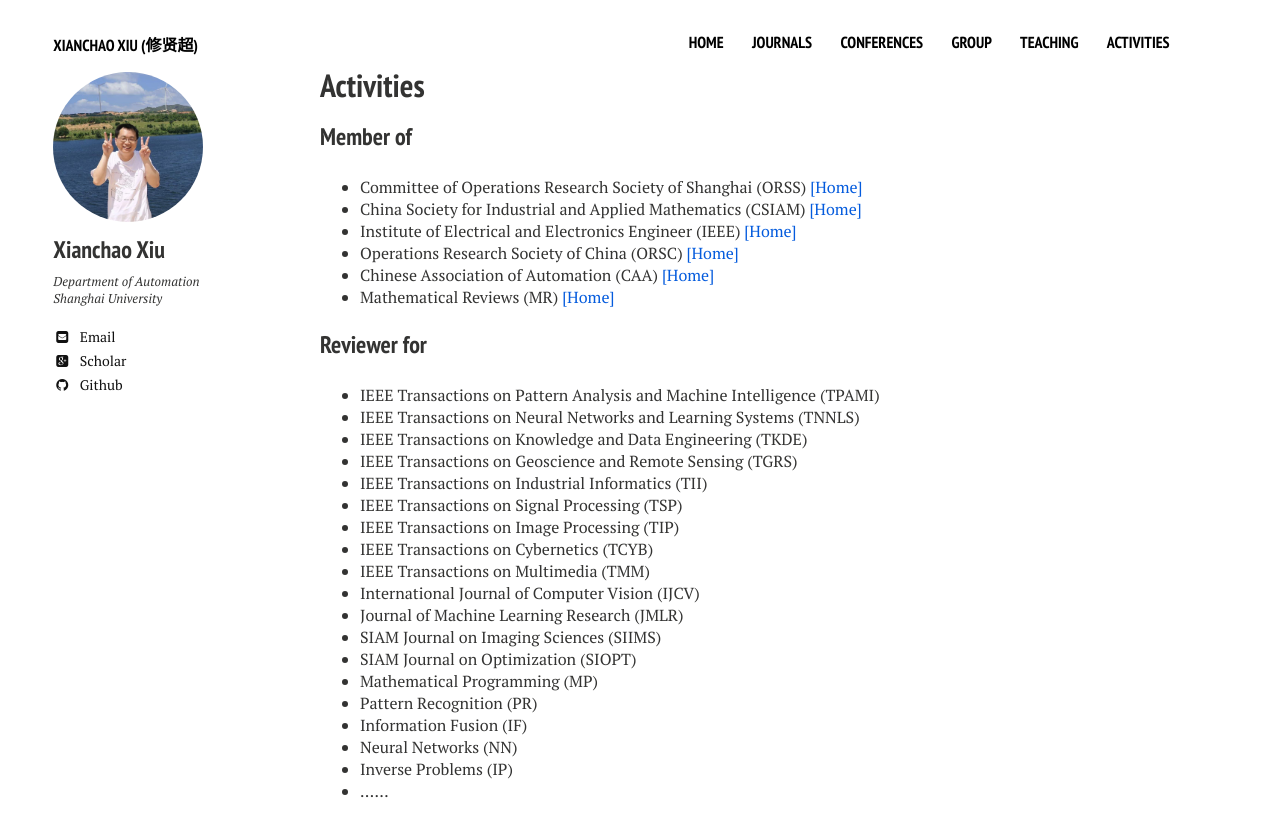
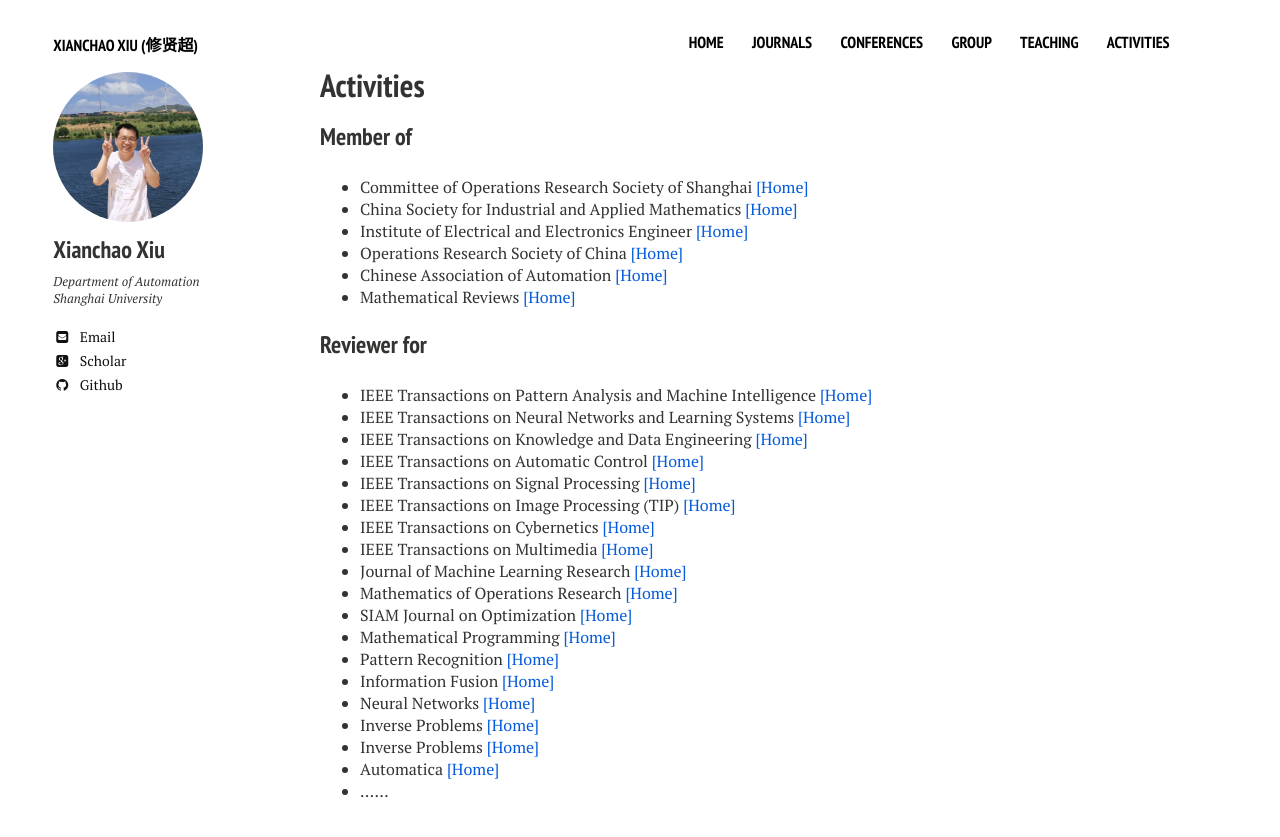
Before and after one commit to xianchaoxiu/xianchaoxiu.github.io, a Jekyll site: the page built from activities/index.md, in a window 1280 px wide. Shown: the top 837 px of the page. Built offline with Jekyll 4.4.1, drawn with Linux system fonts in a browser that asks for light colours; nearby versions of some CDN libraries.

Commit message:
Update index.md

```diff
--- a/activities/index.md
+++ b/activities/index.md
@@ -9,31 +9,31 @@ share: false
 
 
 ### Member of
-* Committee of Operations Research Society of Shanghai (ORSS) <a href="http://www.shorsc.org.cn" class="textlink" target="_blank">[Home]</a> <br>
-* China Society for Industrial and Applied Mathematics (CSIAM) <a href="https://csiam.org.cn" class="textlink" target="_blank">[Home]</a> <br>
-* Institute of Electrical and Electronics Engineer (IEEE) <a href="https://www.ieee.org" class="textlink" target="_blank">[Home]</a> <br>
-* Operations Research Society of China (ORSC) <a href="https://www.orsc.org.cn" class="textlink" target="_blank">[Home]</a> <br>
-* Chinese Association of Automation (CAA) <a href="https://www.caa.org.cn" class="textlink" target="_blank">[Home]</a> <br>
-* Mathematical Reviews (MR) <a href="https://mathscinet.ams.org/mresubs/index.html" class="textlink" target="_blank">[Home]</a> <br>
+* Committee of Operations Research Society of Shanghai <a href="http://www.shorsc.org.cn" class="textlink" target="_blank">[Home]</a> <br>
+* China Society for Industrial and Applied Mathematics <a href="https://csiam.org.cn" class="textlink" target="_blank">[Home]</a> <br>
+* Institute of Electrical and Electronics Engineer <a href="https://www.ieee.org" class="textlink" target="_blank">[Home]</a> <br>
+* Operations Research Society of China <a href="https://www.orsc.org.cn" class="textlink" target="_blank">[Home]</a> <br>
+* Chinese Association of Automation <a href="https://www.caa.org.cn" class="textlink" target="_blank">[Home]</a> <br>
+* Mathematical Reviews <a href="https://mathscinet.ams.org/mresubs/index.html" class="textlink" target="_blank">[Home]</a> <br>
 
 
 ### Reviewer for
-* IEEE Transactions on Pattern Analysis and Machine Intelligence (TPAMI) <br>
-* IEEE Transactions on Neural Networks and Learning Systems (TNNLS) <br>
-* IEEE Transactions on Knowledge and Data Engineering (TKDE)<br>
-* IEEE Transactions on Geoscience and Remote Sensing (TGRS) <br>
-* IEEE Transactions on Industrial Informatics (TII) <br>
-* IEEE Transactions on Signal Processing (TSP) <br>
-* IEEE Transactions on Image Processing (TIP) <br>
-* IEEE Transactions on Cybernetics (TCYB) <br>
-* IEEE Transactions on Multimedia (TMM) <br>
-* International Journal of Computer Vision (IJCV) <br>
-* Journal of Machine Learning Research (JMLR) <br>
-* SIAM Journal on Imaging Sciences (SIIMS) <br>
-* SIAM Journal on Optimization (SIOPT) <br>
-* Mathematical Programming (MP) <br>
-* Pattern Recognition (PR) <br>
-* Information Fusion (IF) <br>
-* Neural Networks (NN) <br>
-* Inverse Problems (IP) <br>
+* IEEE Transactions on Pattern Analysis and Machine Intelligence <a href="https://ieeexplore.ieee.org/xpl/RecentIssue.jsp?punumber=34" class="textlink" target="_blank">[Home]</a> <br>
+* IEEE Transactions on Neural Networks and Learning Systems <a href="https://ieeexplore.ieee.org/xpl/RecentIssue.jsp?punumber=5962385" class="textlink" target="_blank">[Home]</a> <br>
+* IEEE Transactions on Knowledge and Data Engineering <a href="https://ieeexplore.ieee.org/xpl/RecentIssue.jsp?punumber=69" class="textlink" target="_blank">[Home]</a> <br>
+* IEEE Transactions on Automatic Control <a href="https://ieeexplore.ieee.org/xpl/RecentIssue.jsp?punumber=9" class="textlink" target="_blank">[Home]</a> <br>
+* IEEE Transactions on Signal Processing <a href="https://ieeexplore.ieee.org/xpl/RecentIssue.jsp?punumber=78" class="textlink" target="_blank">[Home]</a> <br>
+* IEEE Transactions on Image Processing (TIP)  <a href="https://ieeexplore.ieee.org/xpl/RecentIssue.jsp?punumber=83" class="textlink" target="_blank">[Home]</a> <br>
+* IEEE Transactions on Cybernetics <a href="https://ieeexplore.ieee.org/xpl/RecentIssue.jsp?punumber=6221036" class="textlink" target="_blank">[Home]</a> <br>
+* IEEE Transactions on Multimedia <a href="https://ieeexplore.ieee.org/xpl/RecentIssue.jsp?punumber=6046" class="textlink" target="_blank">[Home]</a> <br>
+* Journal of Machine Learning Research <a href="https://www.jmlr.org" class="textlink" target="_blank">[Home]</a> <br>
+* Mathematics of Operations Research <a href="https://pubsonline.informs.org/journal/moor" class="textlink" target="_blank">[Home]</a> <br>
+* SIAM Journal on Optimization <a href="https://www.siam.org/publications/siam-journals/siam-journal-on-optimization/" class="textlink" target="_blank">[Home]</a> <br>
+* Mathematical Programming <a href="https://link.springer.com/journal/10107" class="textlink" target="_blank">[Home]</a> <br>
+* Pattern Recognition <a href="https://www.sciencedirect.com/journal/pattern-recognition" class="textlink" target="_blank">[Home]</a> <br>
+* Information Fusion <a href="https://www.sciencedirect.com/journal/information-fusion" class="textlink" target="_blank">[Home]</a> <br>
+* Neural Networks <a href="https://www.sciencedirect.com/journal/neural-networks" class="textlink" target="_blank">[Home]</a> <br>
+* Inverse Problems <a href="https://iopscience.iop.org/journal/0266-5611" class="textlink" target="_blank">[Home]</a> <br>
+* Inverse Problems <a href="https://iopscience.iop.org/journal/0266-5611" class="textlink" target="_blank">[Home]</a> <br>
+* Automatica <a href="https://www.sciencedirect.com/journal/automatica" class="textlink" target="_blank">[Home]</a> <br>
 * ......
```
